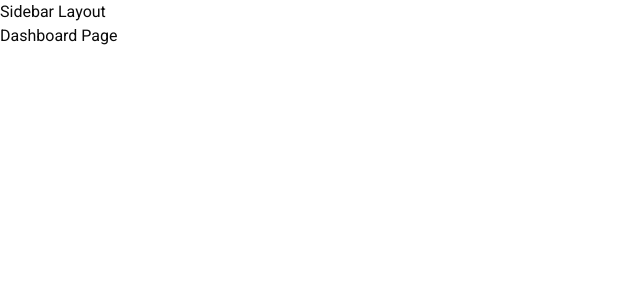
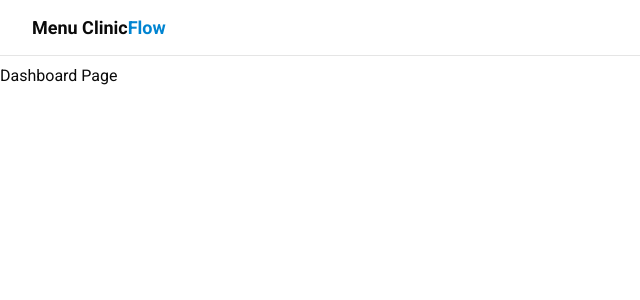
Before and after one commit to priscillahaibara/clinic-flow, a Next.js app: page /dashboard in a window 1280 px wide. Shown: the top 300 px of the page, without its empty margins (0-640 px from the left). Built offline with nearby package versions, Linux system fonts and the light colour scheme.

Commit message:
feat: add Sidebar component structure

```diff
--- /dev/null
+++ b/src/app/(panel)/dashboard/_components/Sidebar.tsx
@@ -0,0 +1,34 @@
+"use client";
+
+import { Sheet, SheetTrigger } from "@/components/ui/sheet";
+import { Button } from "@/components/ui/button";
+import { List } from "lucide-react";
+import Link from "next/link";
+
+export function Sidebar() {
+  return (
+    <header className="fixed top-0 z-40 h-14 w-full border-b bg-white/80 backdrop:blur">
+      <div className="flex h-full max-w-7xl items-center px-4 sm:px-6 lg:px-8">
+        <Sheet>
+          <div className="flex items-center gap-4">
+            <SheetTrigger asChild>
+              <Button
+                variant="outline"
+                className="md:hidden"
+                aria-label="Open menu"
+              >
+                <List className="h-6 w-6" />
+              </Button>
+            </SheetTrigger>
+
+            <h1 className="font-semibold md:text-lg">
+              <Link href="/dashboard">
+                Menu Clinic<span className="text-sky-600">Flow</span>
+              </Link>
+            </h1>
+          </div>
+        </Sheet>
+      </div>
+    </header>
+  );
+}
--- a/src/app/(panel)/dashboard/layout.tsx
+++ b/src/app/(panel)/dashboard/layout.tsx
@@ -1,12 +1,14 @@
+import { Sidebar } from "./_components/Sidebar";
+
 export default function DashboardLayout({
   children,
 }: {
   children: React.ReactNode;
 }) {
   return (
-    <>
-      <h1>Sidebar Layout</h1>
-      {children}
-    </>
+    <div className="min-h-screen w-full">
+      <Sidebar />
+      <main>{children}</main>
+    </div>
   );
 }
--- a/src/app/(panel)/dashboard/page.tsx
+++ b/src/app/(panel)/dashboard/page.tsx
@@ -1,6 +1,6 @@
 export default function Dashboard() {
   return (
-    <div>
+    <div className="pt-16">
       <h1>Dashboard Page</h1>
     </div>
   );
```
